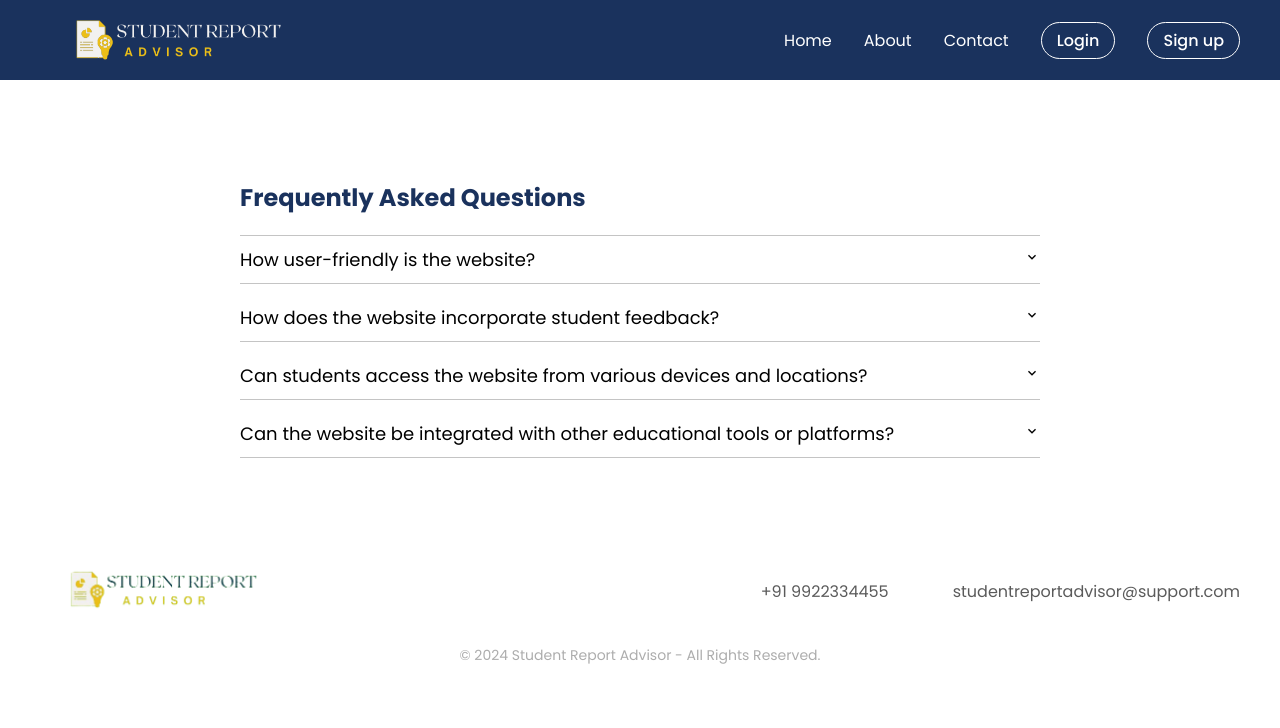
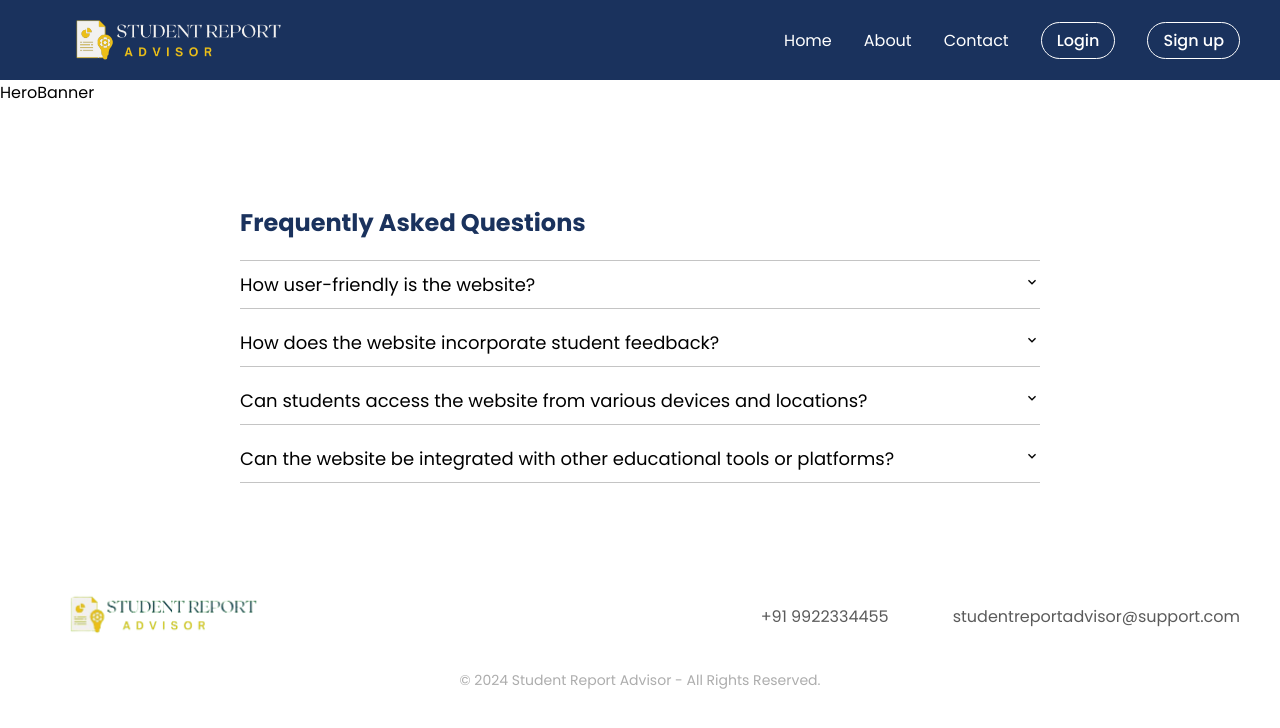
Before and after one commit to jyoti8824/SRA, a React (Create React App) app in the folder frontend/: page / in a window 1280 px wide. Shown: the top 728 px of the page. Built offline with nearby package versions, Linux system fonts and the light colour scheme.

Commit message:
:herobanner

```diff
--- a/frontend/src/components/landingpage/HeroBanner.js
+++ b/frontend/src/components/landingpage/HeroBanner.js
@@ -0,0 +1,9 @@
+import React from 'react'
+
+function HeroBanner() {
+  return (
+    <div>HeroBanner</div>
+  )
+}
+
+export default HeroBanner
--- a/frontend/src/pages/Homepage.js
+++ b/frontend/src/pages/Homepage.js
@@ -7,11 +7,13 @@ import { LightPurpleButton } from "../components/buttonStyles";
 import Navbar from "../components/landingpage/Navbar";
 import Footer from "../components/landingpage/Footer";
 import About from "../components/landingpage/About";
+import HeroBanner from "../components/landingpage/HeroBanner";
 
 const Homepage = () => {
   return (
     <>
       <Navbar />
+      <HeroBanner/>
       <About />
       <Footer />
     </>
```
